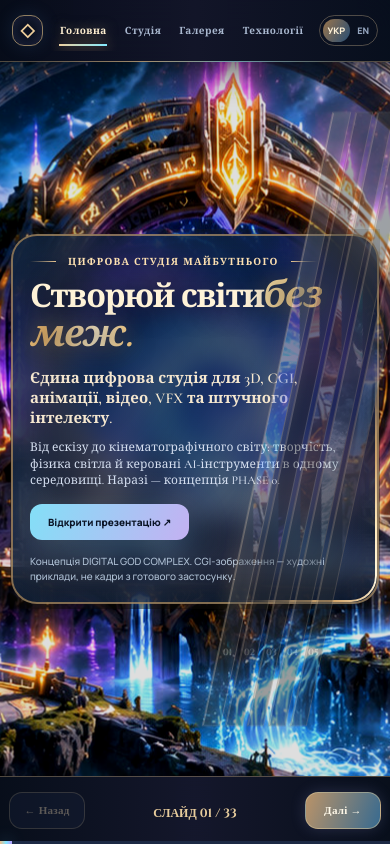
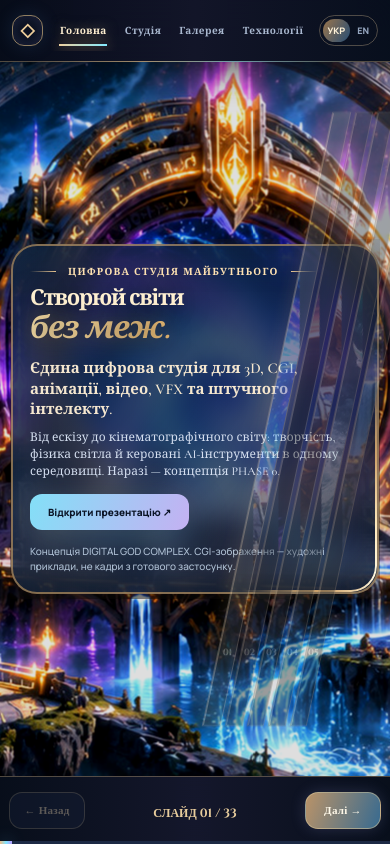
Before and after one commit to AndriyVeremchuck/DIGITAL-GOD-COMPLEX-WEB, a plain HTML site: page index.html in a window 390 px wide. Drawn offline with nearby package versions, Linux system fonts and the light colour scheme.

Commit message:
сайт: заголовок «Створюй світи» в один рядок і коректні повноекранні кадри каруселі

```diff
--- a/assets/deck.css
+++ b/assets/deck.css
@@ -220,3 +220,30 @@ button{font:inherit;cursor:pointer}a{color:inherit;text-decoration:none}img{disp
 .hero-story .hero-intro{font-size:16px;margin-bottom:7px}
 .hero-story .hero-extra{font-size:13px;line-height:1.4;margin-bottom:9px}
 }
+
+/* 2026-11-18: Single-line main title and full-frame drum carousel. */
+.hero-story h1{display:block;width:100%;max-width:none!important;overflow:visible;line-height:1.05}
+.hero-story h1 .hero-title-main{display:block;white-space:nowrap;font-family:'Cinzel',Georgia,serif;font-weight:700;font-size:clamp(34px,4.0vw,68px);letter-spacing:-.052em;color:#fff1d2;text-shadow:0 4px 24px #09091b9c}
+.hero-story h1 em{display:block;white-space:nowrap;line-height:1.05;margin-top:2px;font-size:clamp(42px,4.7vw,78px)!important}
+.hero-backdrop{overflow:hidden;contain:layout paint}
+.hero-backdrop .backdrop-image{width:100%;height:100%;object-fit:cover;object-position:50% 50%;will-change:transform;backface-visibility:hidden}
+.hero-backdrop .is-current{opacity:1}
+.hero-backdrop .is-next{opacity:0}
+.hero-stripes .stripe{cursor:pointer;touch-action:manipulation}
+.hero-stripes .stripe:active{filter:brightness(1.4) saturate(1.25)}
+@media(max-width:1200px){
+.hero-story h1 .hero-title-main{font-size:clamp(33px,4vw,53px)}
+.hero-story h1 em{font-size:clamp(42px,5vw,67px)!important}
+}
+@media(max-width:760px){
+.hero-story h1 .hero-title-main{font-size:clamp(23px,5vw,39px);letter-spacing:-.06em}
+.hero-story h1 em{font-size:clamp(33px,7.2vw,52px)!important}
+}
+@media(max-width:520px){
+.hero-story h1 .hero-title-main{font-size:clamp(22px,5.6vw,33px)}
+.hero-story h1 em{font-size:clamp(29px,8vw,43px)!important}
+}
+@media(max-height:710px) and (min-width:761px){
+.hero-story h1 .hero-title-main{font-size:clamp(32px,3.3vw,53px)}
+.hero-story h1 em{font-size:clamp(41px,4vw,63px)!important}
+}
```
